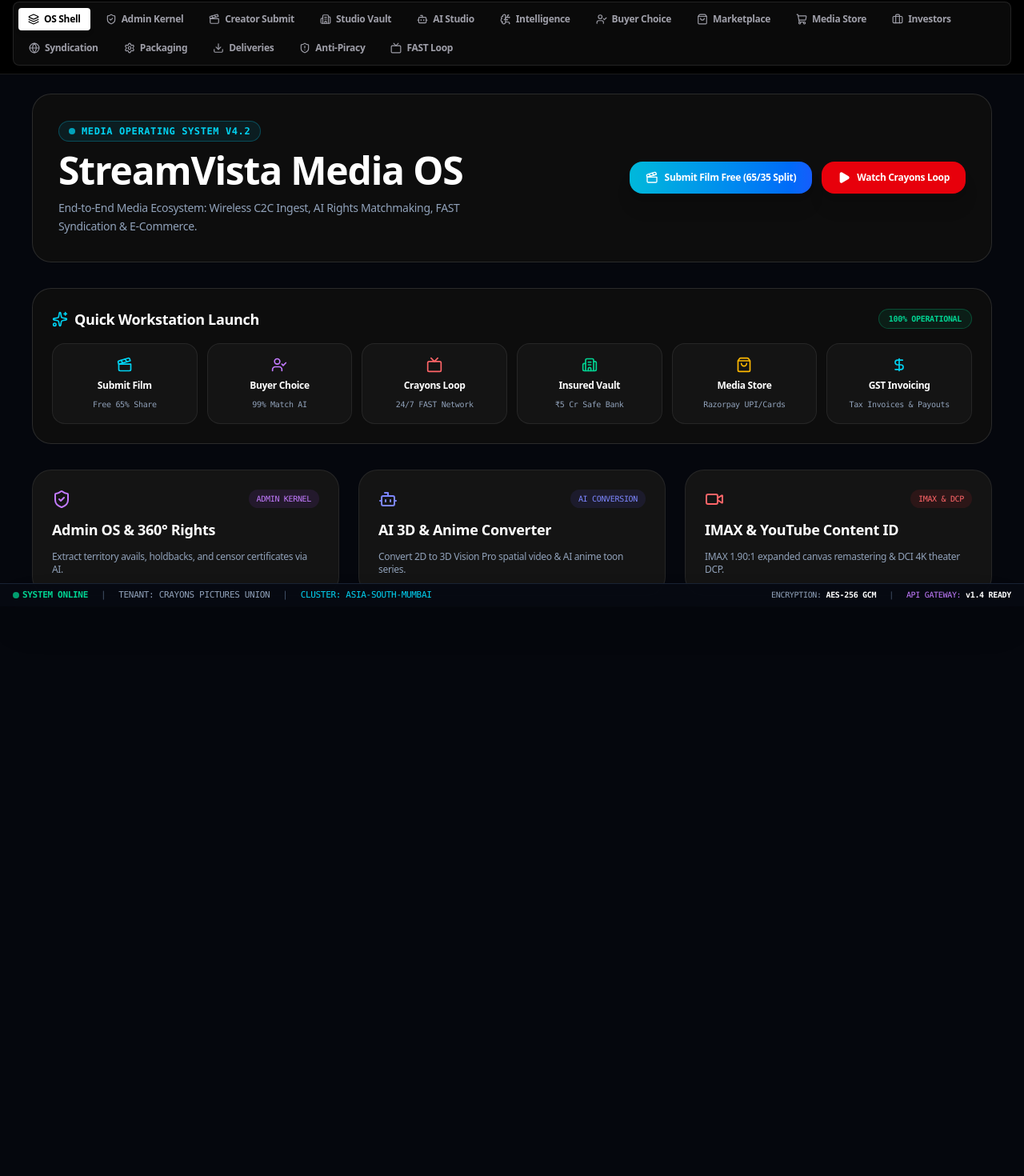
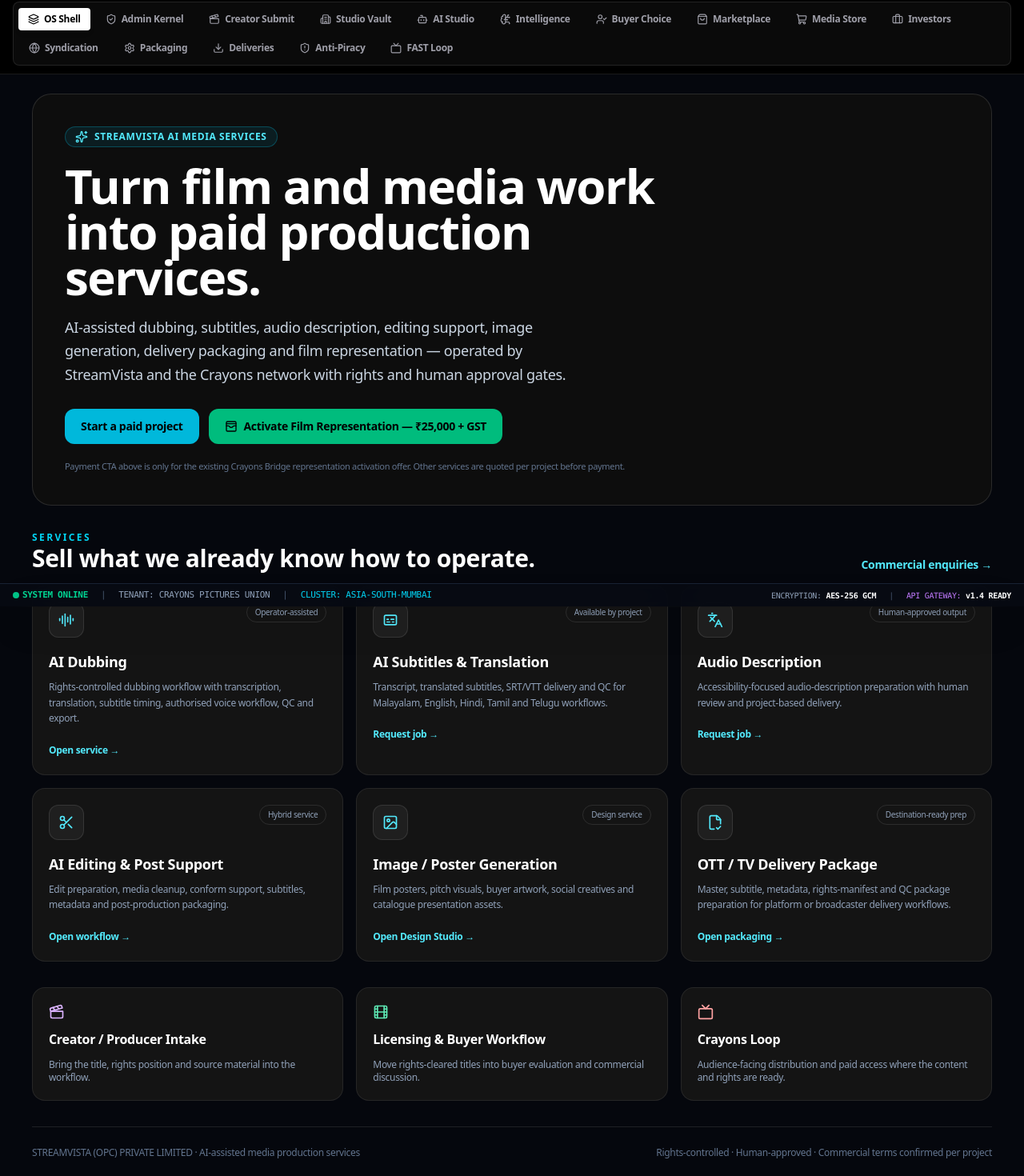
Before and after one commit to abijithasokan1992/Antigravity-Live, a Next.js app in the folder frontend-next/: page / in a window 1280 px wide. Shown: the part 42-1512 px from the top of the page at 80% size. Before the commit the page ends 840 px from the top, so only its background shows below. Built offline with nearby package versions, Linux system fonts and the light colour scheme.

Commit message:
feat: repurpose media OS homepage into revenue services storefront

```diff
--- a/frontend-next/src/app/page.tsx
+++ b/frontend-next/src/app/page.tsx
@@ -2,165 +2,174 @@
 
 import Link from 'next/link';
 import {
-  ShieldCheck,
+  AudioLines,
+  Captions,
   Clapperboard,
-  ShoppingBag,
+  FileCheck2,
+  Film,
+  Image as ImageIcon,
+  Languages,
+  Scissors,
+  Sparkles,
   Tv,
-  ArrowRight,
-  Bot,
-  Globe,
-  Zap,
-  Play,
-  Terminal,
-  Activity,
-  HardDrive,
-  Sparkles,
-  FileCheck,
-  UserCheck,
-  CreditCard,
-  Video,
-  FileText,
-  DollarSign,
-  Smile,
-  CheckCircle2,
-  Building2
+  WalletCards,
 } from 'lucide-react';
+
+const salesEmail = 'support-bridge@crayonspictures.com';
+const representationPayLink = 'https://rzp.io/rzp/SbC2Zpe';
+
+const services = [
+  {
+    title: 'AI Dubbing',
+    description: 'Rights-controlled dubbing workflow with transcription, translation, subtitle timing, authorised voice workflow, QC and export.',
+    icon: AudioLines,
+    href: '/ai-studio',
+    action: 'Open service',
+    status: 'Operator-assisted',
+  },
+  {
+    title: 'AI Subtitles & Translation',
+    description: 'Transcript, translated subtitles, SRT/VTT delivery and QC for Malayalam, English, Hindi, Tamil and Telugu workflows.',
+    icon: Captions,
+    href: `mailto:${salesEmail}?subject=${encodeURIComponent('StreamVista AI Subtitles service request')}`,
+    action: 'Request job',
+    status: 'Available by project',
+  },
+  {
+    title: 'Audio Description',
+    description: 'Accessibility-focused audio-description preparation with human review and project-based delivery.',
+    icon: Languages,
+    href: `mailto:${salesEmail}?subject=${encodeURIComponent('StreamVista Audio Description service request')}`,
+    action: 'Request job',
+    status: 'Human-approved output',
+  },
+  {
+    title: 'AI Editing & Post Support',
+    description: 'Edit preparation, media cleanup, conform support, subtitles, metadata and post-production packaging.',
+    icon: Scissors,
+    href: '/processing',
+    action: 'Open workflow',
+    status: 'Hybrid service',
+  },
+  {
+    title: 'Image / Poster Generation',
+    description: 'Film posters, pitch visuals, buyer artwork, social creatives and catalogue presentation assets.',
+    icon: ImageIcon,
+    href: 'https://streamvista-design-studio.vercel.app',
+    action: 'Open Design Studio',
+    status: 'Design service',
+  },
+  {
+    title: 'OTT / TV Delivery Package',
+    description: 'Master, subtitle, metadata, rights-manifest and QC package preparation for platform or broadcaster delivery workflows.',
+    icon: FileCheck2,
+    href: '/packaging',
+    action: 'Open packaging',
+    status: 'Destination-ready prep',
+  },
+];
 
 export default function HomePage() {
   return (
-    <div className="space-y-8 max-w-7xl mx-auto px-2 sm:px-4">
-      {/* Top Header Panel */}
-      <div className="glass-panel p-6 sm:p-8 rounded-3xl border border-white/10 flex flex-col md:flex-row md:items-center justify-between gap-6 relative overflow-hidden">
-        <div className="space-y-3 z-10">
-          <div className="inline-flex items-center gap-2 px-3 py-1 rounded-full bg-cyan-500/10 border border-cyan-500/30 text-cyan-400 font-mono text-xs font-bold uppercase tracking-wider">
-            <span className="h-2 w-2 rounded-full bg-cyan-400 animate-pulse" />
-            <span>MEDIA OPERATING SYSTEM v4.2</span>
+    <div className="space-y-8 max-w-7xl mx-auto px-2 sm:px-4 pb-12">
+      <section className="glass-panel p-6 sm:p-10 rounded-3xl border border-white/10 relative overflow-hidden">
+        <div className="max-w-3xl space-y-5 relative z-10">
+          <div className="inline-flex items-center gap-2 px-3 py-1 rounded-full bg-cyan-500/10 border border-cyan-500/30 text-cyan-300 text-xs font-bold uppercase tracking-wider">
+            <Sparkles className="h-4 w-4" /> StreamVista AI Media Services
           </div>
-          <h1 className="text-3xl sm:text-5xl font-black text-white tracking-tight leading-none">
-            StreamVista <span className="gradient-text">Media OS</span>
+          <h1 className="text-4xl sm:text-6xl font-black tracking-tight text-white leading-[0.95]">
+            Turn film and media work into <span className="gradient-text">paid production services.</span>
           </h1>
-          <p className="text-slate-400 text-xs sm:text-sm max-w-xl leading-relaxed">
-            End-to-End Media Ecosystem: Wireless C2C Ingest, AI Rights Matchmaking, FAST Syndication & E-Commerce.
+          <p className="text-slate-300 text-sm sm:text-lg leading-relaxed max-w-2xl">
+            AI-assisted dubbing, subtitles, audio description, editing support, image generation, delivery packaging and film representation — operated by StreamVista and the Crayons network with rights and human approval gates.
+          </p>
+          <div className="flex flex-wrap gap-3 pt-2">
+            <a
+              href={`mailto:${salesEmail}?subject=${encodeURIComponent('StreamVista AI Media Services — paid project enquiry')}`}
+              className="px-5 py-3 rounded-xl bg-cyan-500 hover:bg-cyan-400 text-black font-black text-sm transition-colors"
+            >
+              Start a paid project
+            </a>
+            <a
+              href={representationPayLink}
+              target="_blank"
+              rel="noreferrer"
+              className="px-5 py-3 rounded-xl bg-emerald-500 hover:bg-emerald-400 text-black font-black text-sm transition-colors inline-flex items-center gap-2"
+            >
+              <WalletCards className="h-4 w-4" /> Activate Film Representation — ₹25,000 + GST
+            </a>
+          </div>
+          <p className="text-[11px] text-slate-500">
+            Payment CTA above is only for the existing Crayons Bridge representation activation offer. Other services are quoted per project before payment.
           </p>
         </div>
+      </section>
 
-        {/* Action Buttons */}
-        <div className="flex flex-wrap items-center gap-3 z-10">
-          <Link
-            href="/creator"
-            className="flex items-center gap-2 px-5 py-3 rounded-2xl bg-gradient-to-r from-cyan-500 to-blue-600 hover:from-cyan-400 hover:to-blue-500 text-white font-bold text-xs shadow-xl glow-cyan transition-all"
-          >
-            <Clapperboard className="h-4 w-4" />
-            <span>Submit Film Free (65/35 Split)</span>
-          </Link>
-          <Link
-            href="/watch"
-            className="flex items-center gap-2 px-5 py-3 rounded-2xl bg-red-600 hover:bg-red-500 text-white font-bold text-xs shadow-xl transition-all"
-          >
-            <Play className="h-4 w-4 fill-white" />
-            <span>Watch Crayons Loop</span>
-          </Link>
-        </div>
-      </div>
-
-      {/* 1-Click Action Bar */}
-      <div className="glass-panel p-6 rounded-3xl border border-white/10 space-y-4">
-        <div className="flex items-center justify-between">
-          <div className="flex items-center gap-2">
-            <Sparkles className="h-5 w-5 text-cyan-400" />
-            <h2 className="text-lg font-black text-white">Quick Workstation Launch</h2>
+      <section className="space-y-4">
+        <div className="flex flex-col sm:flex-row sm:items-end justify-between gap-3">
+          <div>
+            <p className="text-xs font-bold uppercase tracking-[0.2em] text-cyan-400">Services</p>
+            <h2 className="text-2xl sm:text-3xl font-black text-white">Sell what we already know how to operate.</h2>
           </div>
-          <span className="px-3 py-1 rounded-full bg-emerald-500/10 text-emerald-400 border border-emerald-500/30 text-[10px] font-mono font-bold">
-            100% OPERATIONAL
-          </span>
+          <a href={`mailto:${salesEmail}`} className="text-sm font-bold text-cyan-300 hover:text-cyan-200">Commercial enquiries →</a>
         </div>
 
-        <div className="grid grid-cols-2 sm:grid-cols-3 lg:grid-cols-6 gap-3">
-          <Link
-            href="/creator"
-            className="p-4 rounded-2xl bg-slate-900/60 border border-white/5 hover:border-cyan-500/50 space-y-2 group transition-all text-center block glass-card"
-          >
-            <Clapperboard className="h-5 w-5 text-cyan-400 mx-auto group-hover:scale-110 transition-transform" />
-            <span className="font-bold text-white text-xs block">Submit Film</span>
-            <span className="text-[10px] text-slate-400 block font-mono">Free 65% Share</span>
-          </Link>
+        <div className="grid grid-cols-1 sm:grid-cols-2 lg:grid-cols-3 gap-4">
+          {services.map((service) => {
+            const Icon = service.icon;
+            const external = service.href.startsWith('http') || service.href.startsWith('mailto:');
+            const card = (
+              <>
+                <div className="flex items-start justify-between gap-3">
+                  <div className="h-11 w-11 rounded-xl bg-white/5 border border-white/10 grid place-items-center">
+                    <Icon className="h-5 w-5 text-cyan-300" />
+                  </div>
+                  <span className="text-[10px] rounded-full border border-white/10 px-2.5 py-1 text-slate-400">{service.status}</span>
+                </div>
+                <div className="space-y-2">
+                  <h3 className="text-lg font-black text-white">{service.title}</h3>
+                  <p className="text-xs leading-relaxed text-slate-400">{service.description}</p>
+                </div>
+                <span className="text-xs font-black text-cyan-300">{service.action} →</span>
+              </>
+            );
 
-          <Link
-            href="/buyer-portal"
-            className="p-4 rounded-2xl bg-slate-900/60 border border-white/5 hover:border-purple-500/50 space-y-2 group transition-all text-center block glass-card"
-          >
-            <UserCheck className="h-5 w-5 text-purple-400 mx-auto group-hover:scale-110 transition-transform" />
-            <span className="font-bold text-white text-xs block">Buyer Choice</span>
-            <span className="text-[10px] text-slate-400 block font-mono">99% Match AI</span>
-          </Link>
+            const classes = 'glass-card p-5 rounded-2xl border border-white/10 space-y-4 block hover:border-cyan-500/40 transition-colors';
+            return external ? (
+              <a key={service.title} href={service.href} target={service.href.startsWith('http') ? '_blank' : undefined} rel={service.href.startsWith('http') ? 'noreferrer' : undefined} className={classes}>
+                {card}
+              </a>
+            ) : (
+              <Link key={service.title} href={service.href} className={classes}>
+                {card}
+              </Link>
+            );
+          })}
+        </div>
+      </section>
 
-          <Link
-            href="/watch"
-            className="p-4 rounded-2xl bg-slate-900/60 border border-white/5 hover:border-red-500/50 space-y-2 group transition-all text-center block glass-card"
-          >
-            <Tv className="h-5 w-5 text-red-400 mx-auto group-hover:scale-110 transition-transform" />
-            <span className="font-bold text-white text-xs block">Crayons Loop</span>
-            <span className="text-[10px] text-slate-400 block font-mono">24/7 FAST Network</span>
-          </Link>
+      <section className="grid grid-cols-1 md:grid-cols-3 gap-4">
+        <Link href="/creator" className="glass-card p-5 rounded-2xl border border-white/10 space-y-3 block">
+          <Clapperboard className="h-5 w-5 text-purple-300" />
+          <h3 className="font-black text-white">Creator / Producer Intake</h3>
+          <p className="text-xs text-slate-400">Bring the title, rights position and source material into the workflow.</p>
+        </Link>
+        <Link href="/buyer-portal" className="glass-card p-5 rounded-2xl border border-white/10 space-y-3 block">
+          <Film className="h-5 w-5 text-emerald-300" />
+          <h3 className="font-black text-white">Licensing & Buyer Workflow</h3>
+          <p className="text-xs text-slate-400">Move rights-cleared titles into buyer evaluation and commercial discussion.</p>
+        </Link>
+        <Link href="/watch" className="glass-card p-5 rounded-2xl border border-white/10 space-y-3 block">
+          <Tv className="h-5 w-5 text-red-300" />
+          <h3 className="font-black text-white">Crayons Loop</h3>
+          <p className="text-xs text-slate-400">Audience-facing distribution and paid access where the content and rights are ready.</p>
+        </Link>
+      </section>
 
-          <Link
-            href="/studio"
-            className="p-4 rounded-2xl bg-slate-900/60 border border-white/5 hover:border-emerald-500/50 space-y-2 group transition-all text-center block glass-card"
-          >
-            <Building2 className="h-5 w-5 text-emerald-400 mx-auto group-hover:scale-110 transition-transform" />
-            <span className="font-bold text-white text-xs block">Insured Vault</span>
-            <span className="text-[10px] text-slate-400 block font-mono">₹5 Cr Safe Bank</span>
-          </Link>
-
-          <Link
-            href="/store"
-            className="p-4 rounded-2xl bg-slate-900/60 border border-white/5 hover:border-amber-500/50 space-y-2 group transition-all text-center block glass-card"
-          >
-            <ShoppingBag className="h-5 w-5 text-amber-400 mx-auto group-hover:scale-110 transition-transform" />
-            <span className="font-bold text-white text-xs block">Media Store</span>
-            <span className="text-[10px] text-slate-400 block font-mono">Razorpay UPI/Cards</span>
-          </Link>
-
-          <Link
-            href="/intelligence"
-            className="p-4 rounded-2xl bg-slate-900/60 border border-white/5 hover:border-cyan-500/50 space-y-2 group transition-all text-center block glass-card"
-          >
-            <DollarSign className="h-5 w-5 text-cyan-400 mx-auto group-hover:scale-110 transition-transform" />
-            <span className="font-bold text-white text-xs block">GST Invoicing</span>
-            <span className="text-[10px] text-slate-400 block font-mono">Tax Invoices & Payouts</span>
-          </Link>
-        </div>
-      </div>
-
-      {/* Module Overview Grid */}
-      <div className="grid grid-cols-1 md:grid-cols-3 gap-6">
-        <Link href="/admin" className="glass-card p-6 rounded-3xl border border-white/10 space-y-3 block">
-          <div className="flex justify-between items-center">
-            <ShieldCheck className="h-6 w-6 text-purple-400" />
-            <span className="text-[10px] font-mono text-purple-400 bg-purple-500/10 px-2.5 py-1 rounded-full">ADMIN KERNEL</span>
-          </div>
-          <h3 className="font-bold text-white text-lg">Admin OS & 360° Rights</h3>
-          <p className="text-xs text-slate-400">Extract territory avails, holdbacks, and censor certificates via AI.</p>
-        </Link>
-
-        <Link href="/ai-studio" className="glass-card p-6 rounded-3xl border border-white/10 space-y-3 block">
-          <div className="flex justify-between items-center">
-            <Bot className="h-6 w-6 text-indigo-400" />
-            <span className="text-[10px] font-mono text-indigo-400 bg-indigo-500/10 px-2.5 py-1 rounded-full">AI CONVERSION</span>
-          </div>
-          <h3 className="font-bold text-white text-lg">AI 3D & Anime Converter</h3>
-          <p className="text-xs text-slate-400">Convert 2D to 3D Vision Pro spatial video & AI anime toon series.</p>
-        </Link>
-
-        <Link href="/packaging" className="glass-card p-6 rounded-3xl border border-white/10 space-y-3 block">
-          <div className="flex justify-between items-center">
-            <Video className="h-6 w-6 text-red-400" />
-            <span className="text-[10px] font-mono text-red-400 bg-red-500/10 px-2.5 py-1 rounded-full">IMAX & DCP</span>
-          </div>
-          <h3 className="font-bold text-white text-lg">IMAX & YouTube Content ID</h3>
-          <p className="text-xs text-slate-400">IMAX 1.90:1 expanded canvas remastering & DCI 4K theater DCP.</p>
-        </Link>
-      </div>
+      <footer className="pt-6 border-t border-white/10 text-xs text-slate-500 flex flex-col sm:flex-row justify-between gap-2">
+        <span>STREAMVISTA (OPC) PRIVATE LIMITED · AI-assisted media production services</span>
+        <span>Rights-controlled · Human-approved · Commercial terms confirmed per project</span>
+      </footer>
     </div>
   );
 }
```
